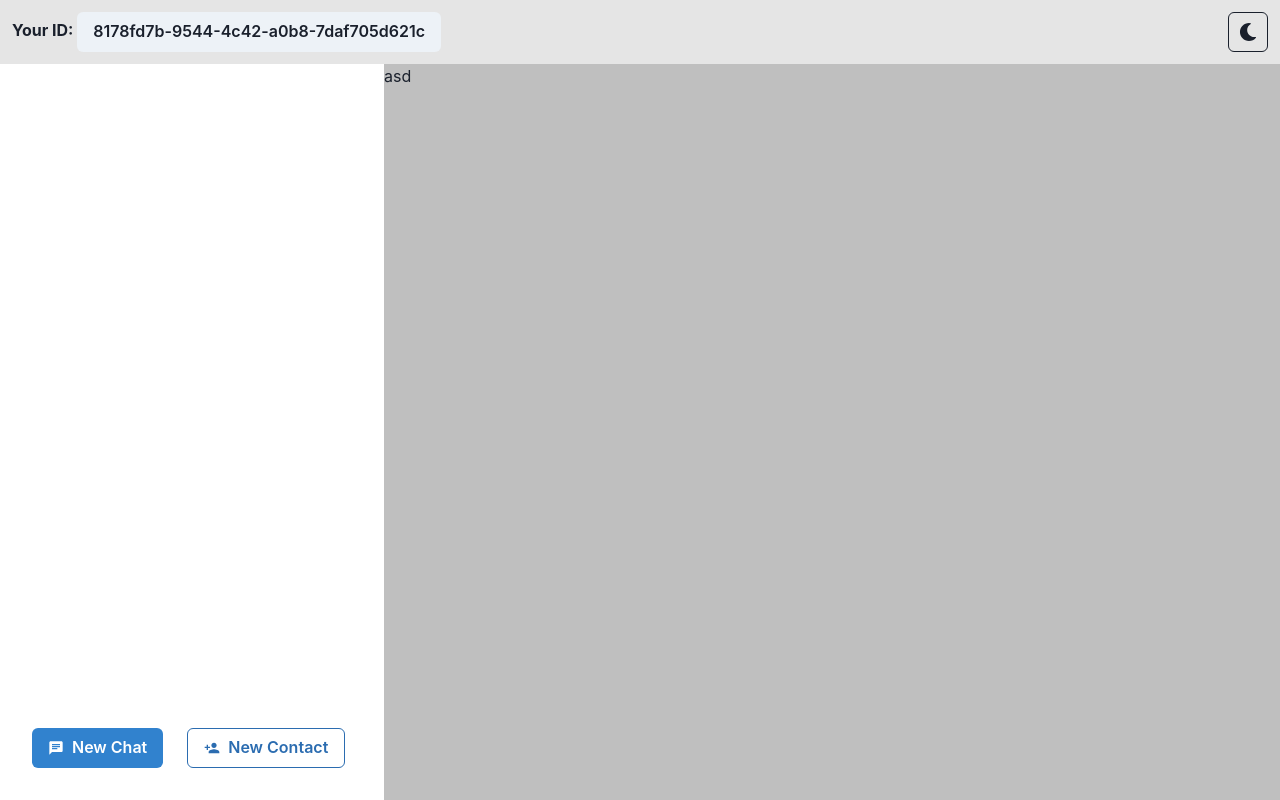
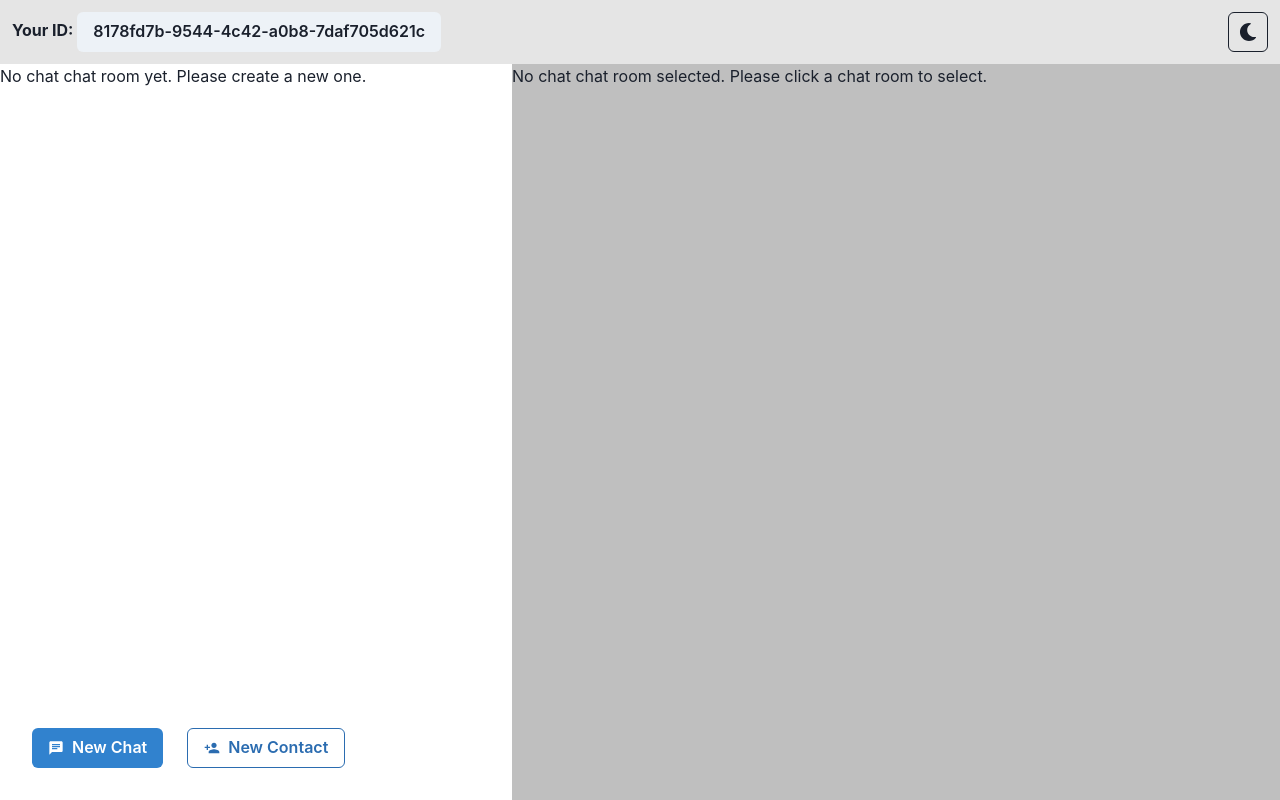
Before and after one commit to razrinn/ppatahc-client, a React (Create React App) app: page / in a window 1280 px wide. Both pictures are taken after typing "Sample" into the empty fields and a click on the button "Create a New ID". Built offline with nearby package versions, Linux system fonts and the light colour scheme.

Commit message:
Chat textbox, press enter to send

```diff
--- /dev/null
+++ b/src/components/ChatRoom/index.tsx
@@ -0,0 +1,43 @@
+import { Box, Textarea, VStack } from "@chakra-ui/react";
+import React, { useRef } from "react";
+import ReactDOM from "react-dom";
+import { useChatRooms } from "../../contexts/ChatRoomsProvider";
+import { useLocalStorage } from "../../hooks/useLocalStorage";
+
+const ChatRoom = () => {
+  const [currentMessage, setCurrentMessage] = useLocalStorage(
+    "current-message",
+    ""
+  );
+  const { selectedChatRoom } = useChatRooms();
+
+  const handlePressEnter = (
+    event: React.KeyboardEvent<HTMLTextAreaElement>
+  ) => {
+    if (event.key === "Enter" && !event.shiftKey) {
+      event.preventDefault();
+      alert(currentMessage);
+      setCurrentMessage("");
+    }
+  };
+  return (
+    <VStack h="inherit">
+      <Box flexGrow={1} overflow="auto">
+        {JSON.stringify(selectedChatRoom)}
+      </Box>
+      <Box p={6} w="100%">
+        <Textarea
+          placeholder="Write a message. Press 'enter' to send. Press 'shift + enter' to add new line."
+          resize="none"
+          value={currentMessage}
+          onChange={(e) => {
+            setCurrentMessage(e.target.value);
+          }}
+          onKeyPress={handlePressEnter}
+        />
+      </Box>
+    </VStack>
+  );
+};
+
+export default ChatRoom;
--- a/src/components/Dashboard/index.tsx
+++ b/src/components/Dashboard/index.tsx
@@ -1,6 +1,8 @@
-import { Box, Button, ButtonGroup, Flex } from "@chakra-ui/react";
+import { Box, Button, ButtonGroup, Flex, Text } from "@chakra-ui/react";
 import React, { useState } from "react";
 import { MdChat, MdPersonAdd } from "react-icons/md";
+import { useChatRooms } from "../../contexts/ChatRoomsProvider";
+import ChatRoom from "../ChatRoom";
 import ChatList from "../ChatRoomList";
 import NewChatModal from "../NewChatModal";
 import NewContactModal from "../NewContactModal";
@@ -8,13 +10,24 @@ import NewContactModal from "../NewContactModal";
 const Dashboard = () => {
   const [isOpenChat, setIsOpenChat] = useState(false);
   const [isOpenContact, setIsOpenContact] = useState(false);
+  const { chatRooms, selectedChatRoom } = useChatRooms();
   return (
     <Flex h="100%" position="relative">
-      <Box h="inherit" width="384px">
-        <ChatList />
+      <Box h="inherit" width="512px">
+        {chatRooms.length > 0 ? (
+          <ChatList />
+        ) : (
+          <Text>No chat chat room yet. Please create a new one.</Text>
+        )}
       </Box>
       <Box h="inherit" flexGrow={1} bg="rgba(0,0,0,0.25)">
-        asd
+        {selectedChatRoom ? (
+          <ChatRoom />
+        ) : (
+          <Text>
+            No chat chat room selected. Please click a chat room to select.
+          </Text>
+        )}
       </Box>
       <ButtonGroup spacing="6" position="absolute" bottom={8} left={8}>
         <Button
```
Also changed, not shown: 1 other file (tests, documents, lock files or other folders).
